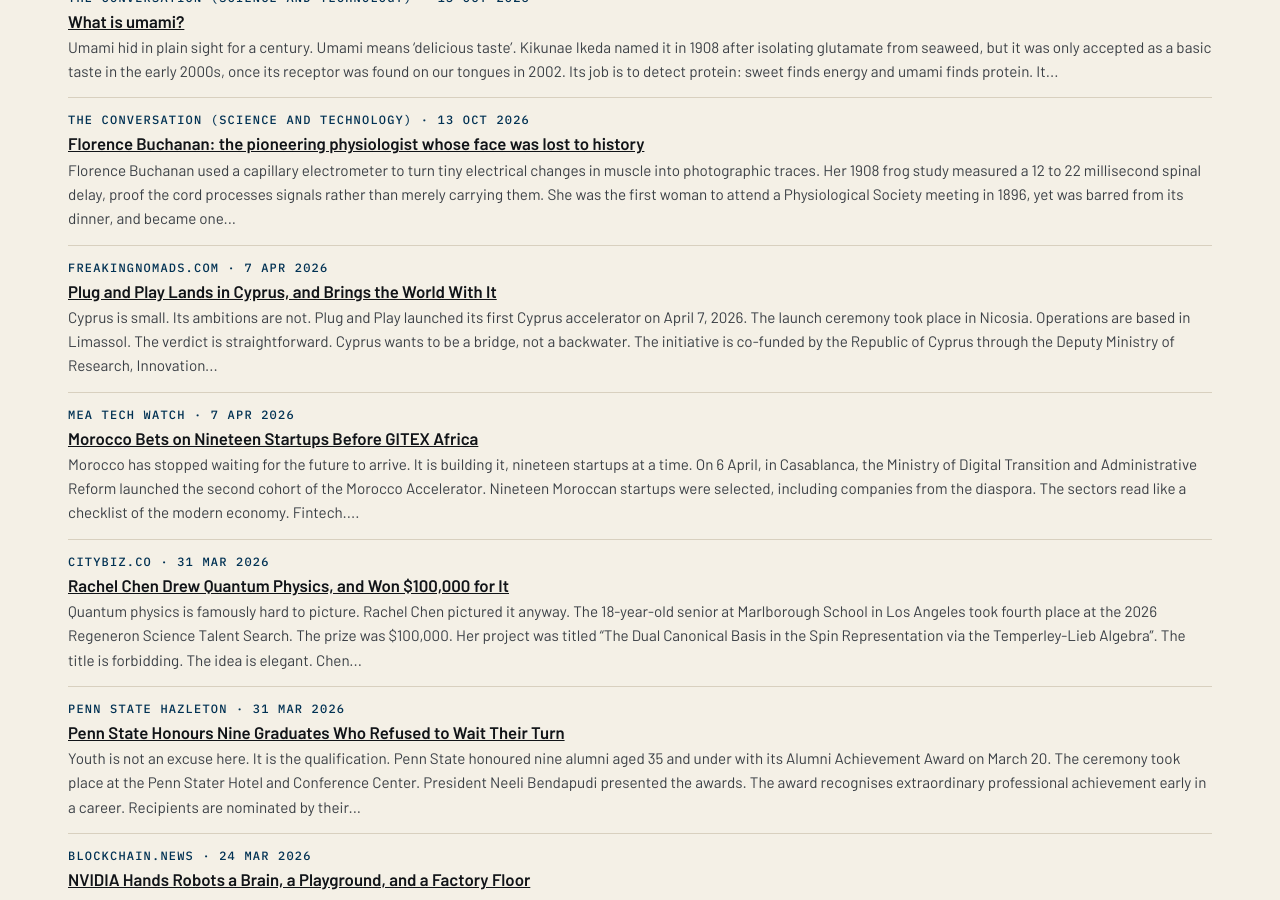
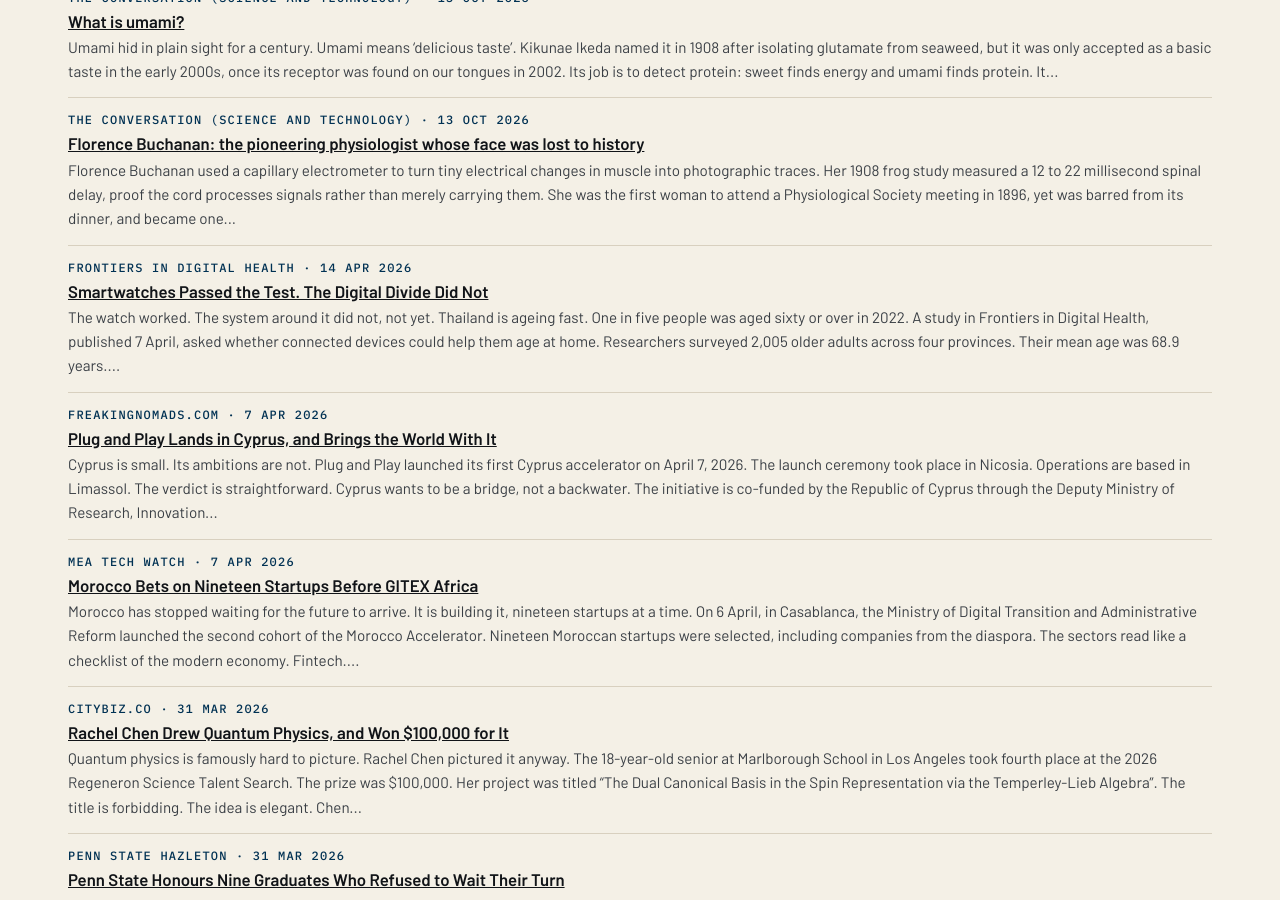
Before and after one commit to katz-news/katz.news, a Jekyll site: the page built from briefs/index.html, in a window 1280 px wide and 900 px high, scrolled down 14549 px. Built offline with Jekyll 4.4.1, drawn with Linux system fonts in a browser that asks for light colours.

Commit message:
Publish 2026-11-06

```diff
--- a/_data/build.yml
+++ b/_data/build.yml
@@ -1 +1 @@
-published_at: 2026-11-06T19:20:46Z
+published_at: 2026-11-06T19:21:48Z
--- /dev/null
+++ b/_posts/briefs/2026-11-06-smartwatches-passed-the-test-the-digital-divide-did-not.md
@@ -0,0 +1,23 @@
+---
+published: true
+title: Smartwatches Passed the Test. The Digital Divide Did Not
+date: 2026-04-14
+section: science
+source_name: Frontiers in Digital Health
+source_url: https://www.frontiersin.org/journals/digital-health/articles/10.3389/fdgth.2026.1696118/full
+---
+The watch worked. The system around it did not, not yet.
+
+Thailand is ageing fast. One in five people was aged sixty or over in 2022. A study in Frontiers in Digital Health, published 7 April, asked whether connected devices could help them age at home.
+
+Researchers surveyed 2,005 older adults across four provinces. Their mean age was 68.9 years. Most were women. Nearly two-thirds lived on less than 5,000 baht a month.
+
+Then came the pilot. Eighty people used KATI smartwatches, WBP202 blood pressure monitors, and Contour Plus ELITE glucometers for six months, measuring blood pressure and glucose twice daily.
+
+Satisfaction was high. The smartwatch scored 93.8 per cent. The blood pressure monitor scored 81.3 per cent. Technology acceptance scores all cleared 4.0 out of 5.
+
+Yet the barriers were blunt. Fear of online fraud topped the list at 29.9 per cent. Lack of digital equipment followed at 15.8 per cent.
+
+The verdict is therefore double-edged. The devices delight those who can use them. They risk leaving behind low-literacy, low-income, and homebound elders.
+
+This is not a gadget story, but rather a fairness story. Affordable devices, simple interfaces, and community training are the price of progress that includes everyone.
```
